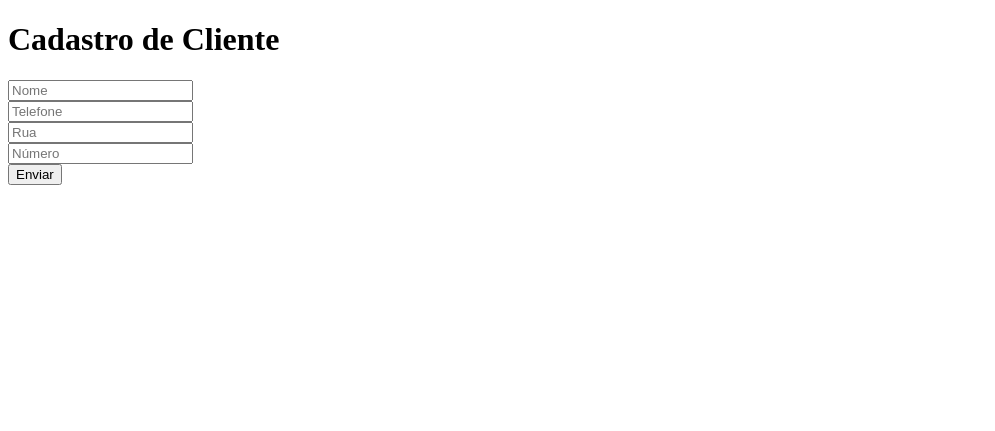
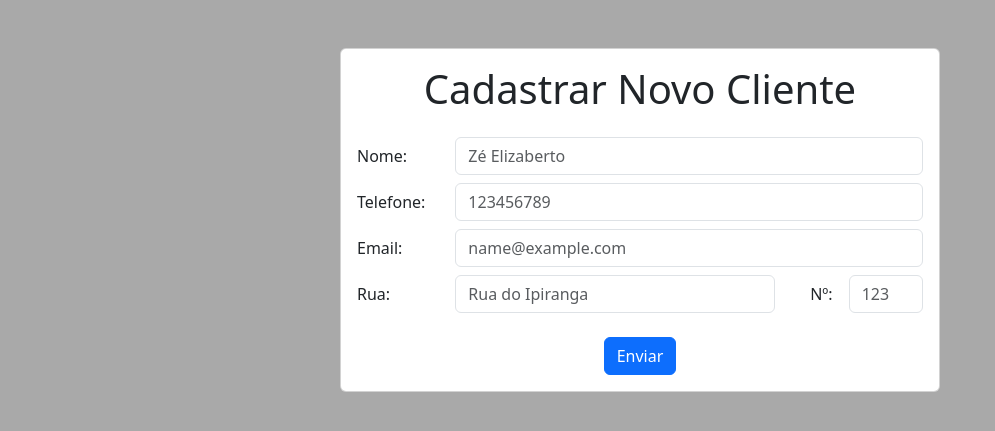
Before and after one commit to Marcel-Zimmer/crudCliente, a PHP site: page /index.html in a window 1280 px wide. Shown: the top 431 px of the page, without its empty margins (0-995 px from the left). Run offline with PHP 8.4, Linux system fonts and the light colour scheme.

Commit message:
adicionado css e metodos com js

```diff
--- a/Cliente.php
+++ b/Cliente.php
@@ -2,16 +2,18 @@
 class Cliente{
     public $id;
     public $nome;
+    public $email;
     public $telefone;
     public $rua;
     public $numero;
 
-    function __construct($id, $nome, $telefone, $rua, $numero){
+    function __construct($id, $nome, $telefone, $email, $rua, $numero){
         $this->id = $id;
         $this->nome = $nome;
         $this->telefone = $telefone;
         $this->rua = $rua;
         $this->numero = $numero;
+        $this->email = $email;
     }
 }
 ?>
--- /dev/null
+++ b/databaseCredentials.php
@@ -0,0 +1,6 @@
+<?php
+$servername = "localhost";
+$username = "root";
+$password = "";
+$dbname ="clientes";
+?>
--- a/index.html
+++ b/index.html
@@ -3,19 +3,63 @@
 <head>
   <meta charset="UTF-8">
   <meta name="viewport" content="width=device-width, initial-scale=1.0">
+  <link href="https://cdn.jsdelivr.net/npm/bootstrap@5.3.3/dist/css/bootstrap.min.css" rel="stylesheet">
+  <link href="./style.css" rel="stylesheet">
   <title>Document</title>
 </head>
 <body>
-  <h1>Cadastro de Cliente</h1>
-  <form onsubmit="enviarFormulario(this); return false;">
-      <input type="text" name="nome" placeholder="Nome"><br>
-      <input type="text" name="telefone" placeholder="Telefone"><br>
-      <input type="text" name="rua" placeholder="Rua"><br>
-      <input type="number" name="numero" placeholder="Número"><br>
-      <button type="submit">Enviar</button>
-  </form>
+  <div class="container d-flex justify-content-center mt-5">
+    <div class="card w-100" style="max-width: 600px;">
+      <div class="card-body">
+        <h1 class="text-center mb-4">Cadastrar Novo Cliente</h1>
+        <form onsubmit="inserirCliente(this); return false;">
 
+          <div class="mb-2 row align-items-center">
+            <label class="col-2 col-form-label">Nome:</label>
+            <div class="col-10">
+              <input type="text" class="form-control" name="nome" placeholder="Zé Elizaberto">
+            </div>
+          </div>
+
+          <div class="mb-2 row align-items-center">
+            <label class="col-2 col-form-label">Telefone:</label>
+            <div class="col-10">
+              <input type="number" class="form-control" name="telefone" placeholder="123456789">
+            </div>
+          </div>
+
+          <div class="mb-2 row align-items-center">
+            <label class="col-2 col-form-label">Email:</label>
+            <div class="col-10">
+              <input type="email" class="form-control" name="email" placeholder="name@example.com">
+            </div>
+          </div>
+
+          <div class="mb-2 row align-items-center">
+            <label class="col-2 col-form-label">Rua:</label>
+            <div class="col-7">
+              <input type="text" class="form-control" name="rua" placeholder="Rua do Ipiranga">
+            </div>
+
+            <label class="col-1 col-form-label text-end px-1">Nº:</label>
+            <div class="col-2">
+              <input type="number" class="form-control" name="numero" placeholder="123">
+            </div>
+          </div>
+
+          <div class="text-center mt-4">
+            <button type="submit" class="btn btn-primary">Enviar</button>
+          </div>
+
+        </form>
+      </div>
+    </div>
+  </div>
+  <br>
   <div id="resposta"></div>
   <script src="./script.js"></script>
+  <script src="https://cdn.jsdelivr.net/npm/bootstrap@5.3.3/dist/js/bootstrap.bundle.min.js"
+  integrity="sha384-YvpcrYf0tY3lHB60NNkmXc5s9fDVZLESaAA55NDzOxhy9GkcIdslK1eN7N6jIeHz"
+  crossorigin="anonymous"></script>
 </body>
 </html>
--- a/script.js
+++ b/script.js
@@ -1,15 +1,170 @@
-function enviarFormulario(formulario) {
+const clientes = [];
+
+function inserirCliente(formulario) {
     const dados = new FormData(formulario);
+    dados.append("tipo","inserir")
 
     fetch('index.php', {
       method: 'POST',
       body: dados
     })
-    .then(res => res.text())
-    .then(data => {
-      document.getElementById('resposta').innerHTML = data;
-    })
+    .then(res => res.json())
+    .then(data => renderizarClientes(data))
     .catch(error => {
       document.getElementById('resposta').innerHTML = 'Erro: ' + error;
     });
   }
+
+  function atualizarCliente(formulario, event) {
+    event.preventDefault();
+    const dados = new FormData(formulario);
+    dados.append("tipo", "atualizar");
+
+    fetch("index.php", {
+      method: "POST",
+      body: dados
+    })
+    .then(res => res.text()) // <--- veja como resposta bruta
+    .then(text => {
+      console.log("Resposta bruta:", text); // 👈 veja o que o PHP realmente respondeu
+      const json = JSON.parse(text); // tente transformar em JSON
+      console.log("JSON convertido:", json);
+      // continue o fluxo aqui...
+    })
+      .catch(error => {
+        console.error("Erro ao atualizar cliente:", error);
+      });
+  }
+
+  function editarCliente(idCliente, event) {
+    event.preventDefault();
+    let cliente = clientes.find(cliente =>cliente.id === idCliente)
+
+    const modalExistente = document.getElementById("editarClienteModal");
+    if (modalExistente) {
+      modalExistente.remove();
+    }
+    const modalHTML = `
+      <div class="modal fade" id="editarClienteModal" tabindex="-1">
+        <div class="modal-dialog modal-dialog-centered">
+          <div class="modal-content">
+            <form onsubmit="atualizarCliente(this, event); return false;">
+              <div class="modal-header">
+                <h5 class="modal-title">Editar Cliente</h5>
+                <button type="button" class="btn-close" data-bs-dismiss="modal" aria-label="Fechar"></button>
+              </div>
+              <div class="modal-body">
+                <div class="mb-3 row">
+                  <label class="col-sm-3 col-form-label">ID:</label>
+                  <div class="col-sm-9 pt-2">
+                    <input type="text" class="form-control" name="id" value="${cliente.id}" readonly>
+                    </div>
+                </div>
+                <div class="mb-3 row">
+                  <label class="col-sm-3 col-form-label">Nome:</label>
+                  <div class="col-sm-9">
+                    <input type="text" class="form-control" name="nome" value="${cliente.nome}" required>
+                  </div>
+                </div>
+                <div class="mb-3 row">
+                  <label class="col-sm-3 col-form-label">Telefone:</label>
+                  <div class="col-sm-9">
+                    <input type="text" class="form-control" name="telefone" value="${cliente.telefone}" required>
+                  </div>
+                </div>
+                <div class="mb-3 row">
+                  <label class="col-sm-3 col-form-label">Email:</label>
+                  <div class="col-sm-9">
+                    <input type="email" class="form-control" name="email" value="${cliente.email}" required>
+                  </div>
+                </div>
+                <div class="mb-3 row">
+                  <label class="col-sm-3 col-form-label">Rua:</label>
+                  <div class="col-sm-9">
+                    <input type="text" class="form-control" name="rua" value="${cliente.rua}" required>
+                  </div>
+                </div>
+                <div class="mb-3 row">
+                  <label class="col-sm-3 col-form-label">Número:</label>
+                  <div class="col-sm-9">
+                    <input type="number" class="form-control" name="numero" value="${cliente.numero}" required>
+                  </div>
+                </div>
+              </div>
+              <div class="modal-footer">
+                <button type="button" class="btn btn-secondary" data-bs-dismiss="modal">Cancelar</button>
+                <button type="submit" class="btn btn-primary" >Salvar</button>
+              </div>
+            </form>
+          </div>
+        </div>
+      </div>
+    `;
+
+    document.body.insertAdjacentHTML("beforeend", modalHTML);
+
+    const modalElement = document.getElementById("editarClienteModal");
+    const bootstrapModal = new bootstrap.Modal(modalElement);
+    bootstrapModal.show();
+  }
+function excluirCliente(idCliente){
+
+}
+function renderizarClientes(cliente) {
+  clientes.push(cliente)
+  const container = document.getElementById("resposta");
+
+  const card = document.createElement("div");
+  card.className = "d-flex justify-content-center mb-3";
+
+  card.innerHTML = `
+    <div class="card w-100" style="max-width: 600px;">
+      <div class="card-body">
+        <form>
+          <div class="mb-3 row">
+            <label class="col-sm-3 col-form-label">ID:</label>
+            <div class="col-sm-9">
+              <input type="text" class="form-control" value="${cliente.id}" disabled>
+            </div>
+          </div>
+          <div class="mb-3 row">
+            <label class="col-sm-3 col-form-label">Nome:</label>
+            <div class="col-sm-9">
+              <input type="text" class="form-control" value="${cliente.nome}" disabled>
+            </div>
+          </div>
+          <div class="mb-3 row">
+            <label class="col-sm-3 col-form-label">Telefone:</label>
+            <div class="col-sm-9">
+              <input type="text" class="form-control" value="${cliente.telefone}" disabled>
+            </div>
+          </div>
+          <div class="mb-3 row">
+            <label class="col-sm-3 col-form-label">Email:</label>
+            <div class="col-sm-9">
+              <input type="email" class="form-control" value="${cliente.email}" disabled>
+            </div>
+          </div>
+          <div class="mb-3 row">
+            <label class="col-sm-3 col-form-label">Rua:</label>
+            <div class="col-sm-6">
+              <input type="text" class="form-control" value="${cliente.rua}" disabled>
+            </div>
+            <label class="col-sm-1 col-form-label text-end">Nº:</label>
+            <div class="col-sm-2">
+              <input type="text" class="form-control" value="${cliente.numero}" disabled>
+            </div>
+          </div>
+
+          <!-- Botões de ação -->
+          <div class="text-center mt-4">
+            <button class="btn btn-warning me-2" onclick="editarCliente(${cliente.id},event)">Editar</button>
+            <button class="btn btn-danger" onclick="excluirCliente(${cliente.id})">Excluir</button>
+          </div>
+        </form>
+      </div>
+    </div>
+  `;
+
+  container.appendChild(card);
+}
--- /dev/null
+++ b/style.css
@@ -0,0 +1,3 @@
+body {
+    background-color:darkgray
+  }
```
Also changed, not shown: Database.php (+36 -29 lines), index.php (+19 -14 lines), banco.sqlite (deleted).
